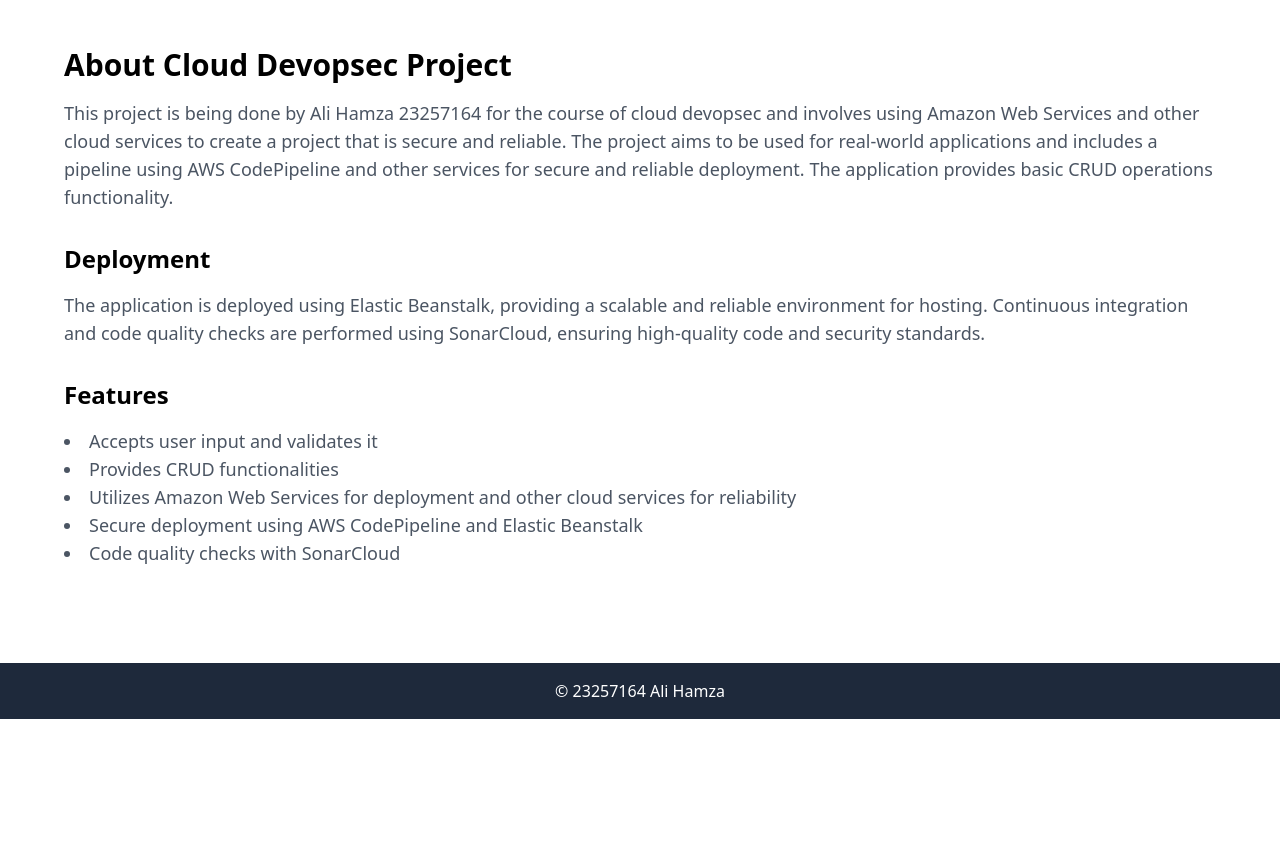
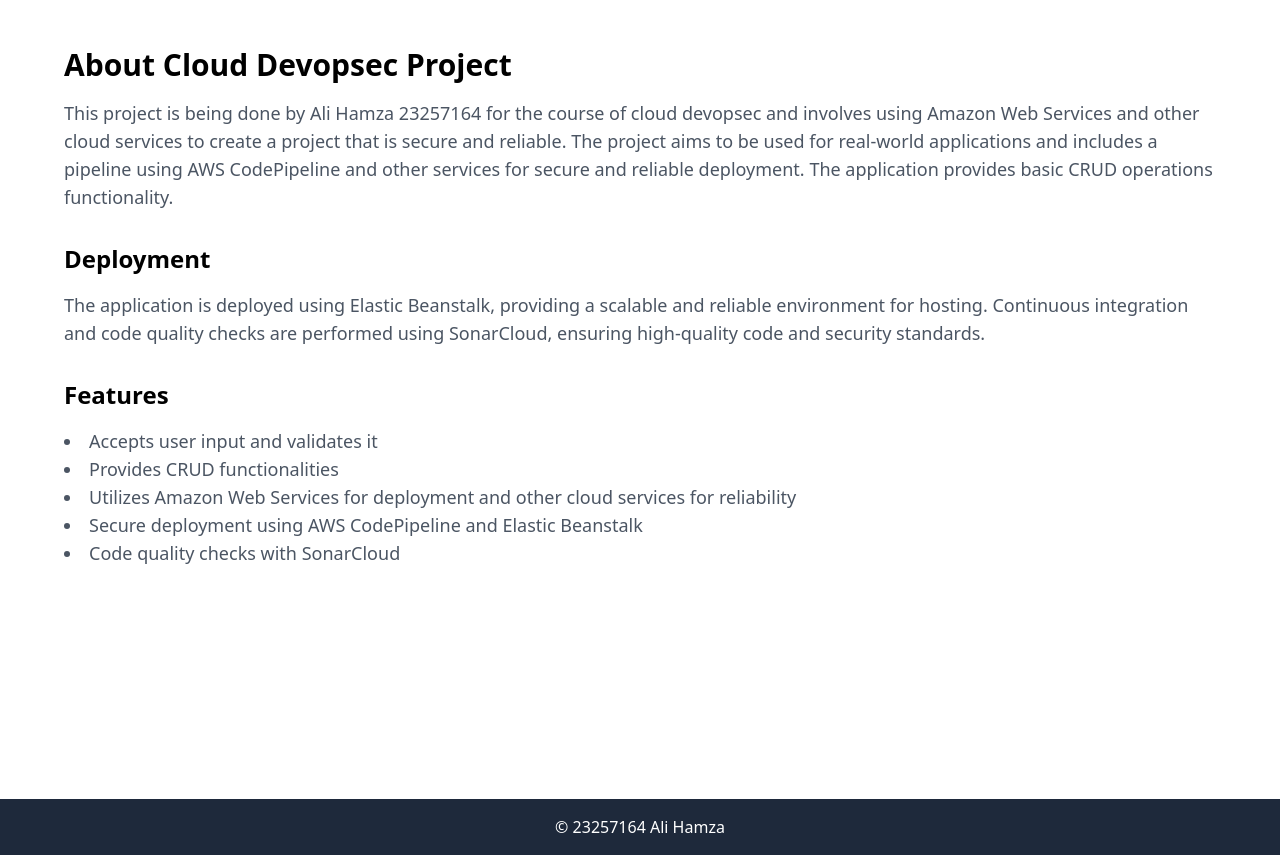
Before and after one commit to Plasteredpeak/projectcatalogue, a Django app: template core/templates/core/about.html in a window 1280 px wide. Shown: the part 81-936 px from the top of the page. Before the commit the page ends 800 px from the top, so only its background shows below. Run offline with Django 5.2, Linux system fonts and the light colour scheme; the template is opened without the code that fills it, so the values that code supplies are empty; some libraries are stand-ins or nearby versions.

Commit message:
Update base.html to set minimum height for main content

```diff
--- a/core/templates/core/base.html
+++ b/core/templates/core/base.html
@@ -39,9 +39,9 @@
     </nav>
     </nav>
 
-    <main class="py-6 px-8">{% block content %}{% endblock %}</main>
+    <main class="py-6 px-8 min-h-[100vh]">{% block content %}{% endblock %}</main>
 
-    <footer class="fixed bottom-0 w-full py-4 px-4 bg-slate-800 text-center">
+    <footer class="bottom-0 w-full py-4 px-4 bg-slate-800 text-center">
       <p class="text-white">© 23257164 Ali Hamza</p>
     </footer>
   </body>
```
